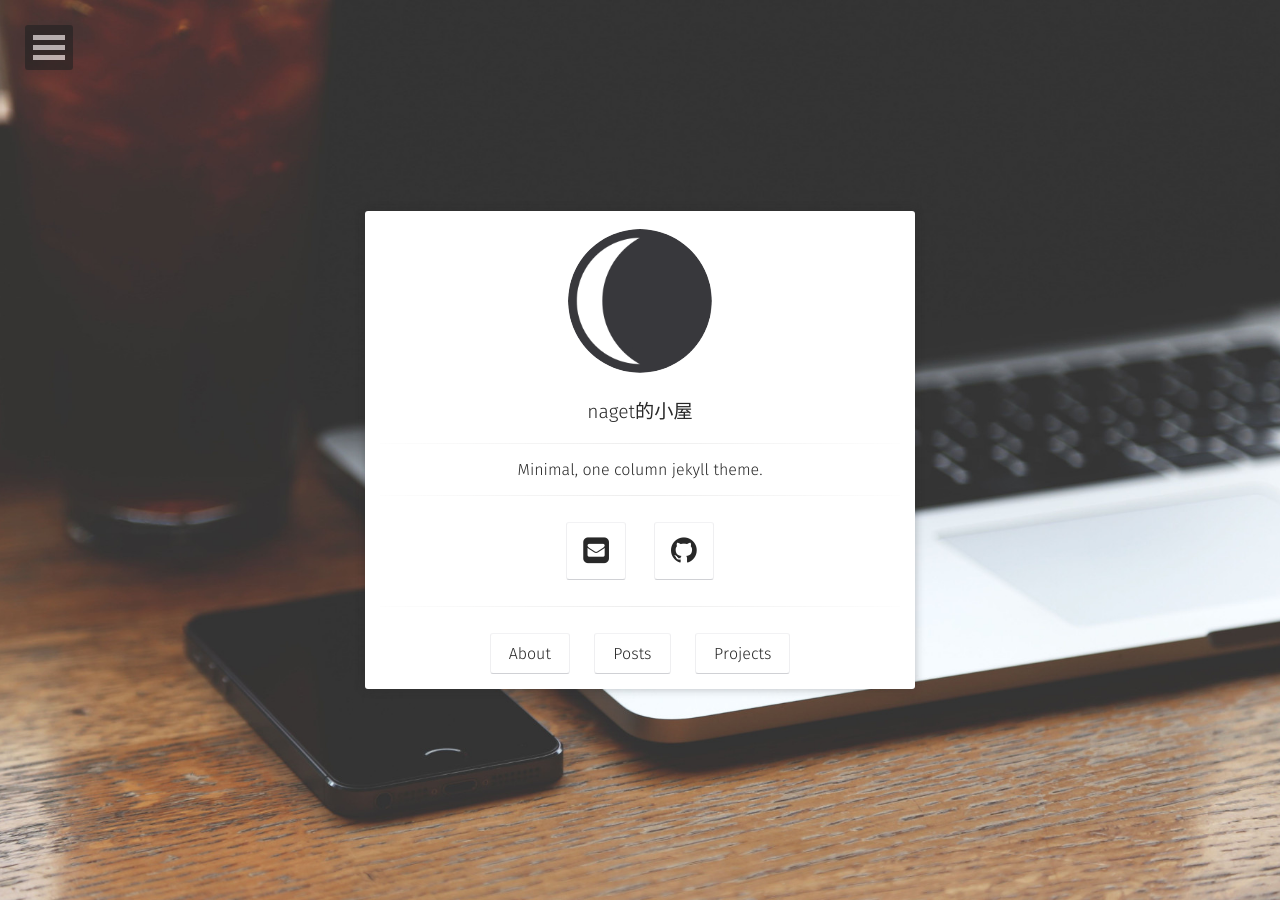
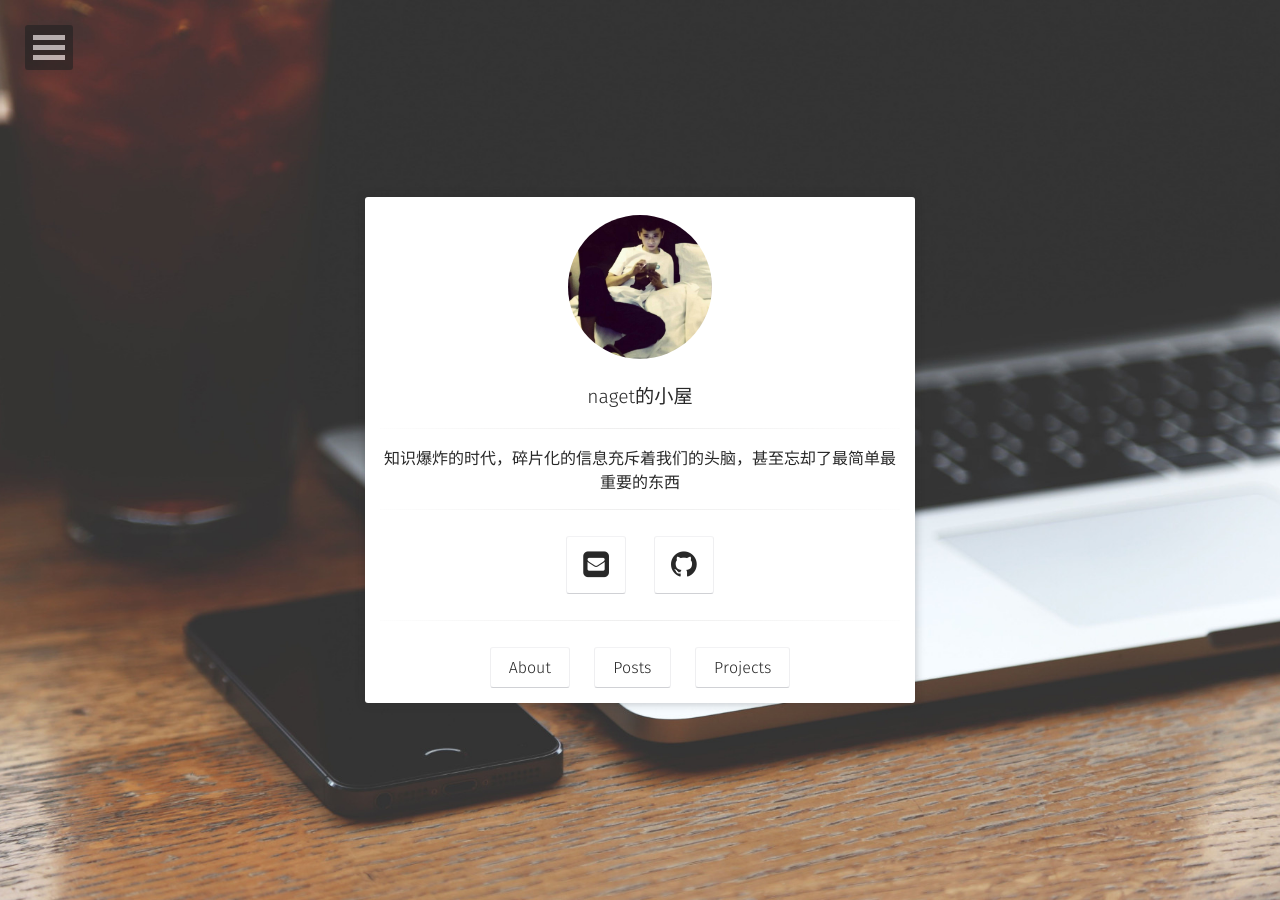
Before and after one commit to naget/naget.github.io, a Jekyll site: the page built from index.html, in a window 1280 px wide. Built offline with Jekyll 4.4.1, drawn with Linux system fonts in a browser that asks for light colours; some web fonts are replaced.

Commit message:
博客测试

```diff
--- a/_config.yml
+++ b/_config.yml
@@ -1,10 +1,10 @@
 # Site
 title:              naget的小屋
-bio:                'Minimal, one column jekyll theme.'
-description:        "Moon is a minimal, one column jekyll theme for your blog."
+bio:                '知识爆炸的时代，碎片化的信息充斥着我们的头脑，甚至忘却了最简单最重要的东西'
+description:        "love is important,life is important,code is important"
 reading_time:       true
 words_per_minute:   200
-logo:               'assets/img/logo.png'
+logo:               'assets/img/logo.jpg'
 background:         'assets/img/placeholder-big.jpg'
 tiled_bg:           false   # Set this true if you want to tile your background image, otherwise it will be covered
 locale:             en_US
```
Also changed, not shown: assets/img/logo.jpg (added).
